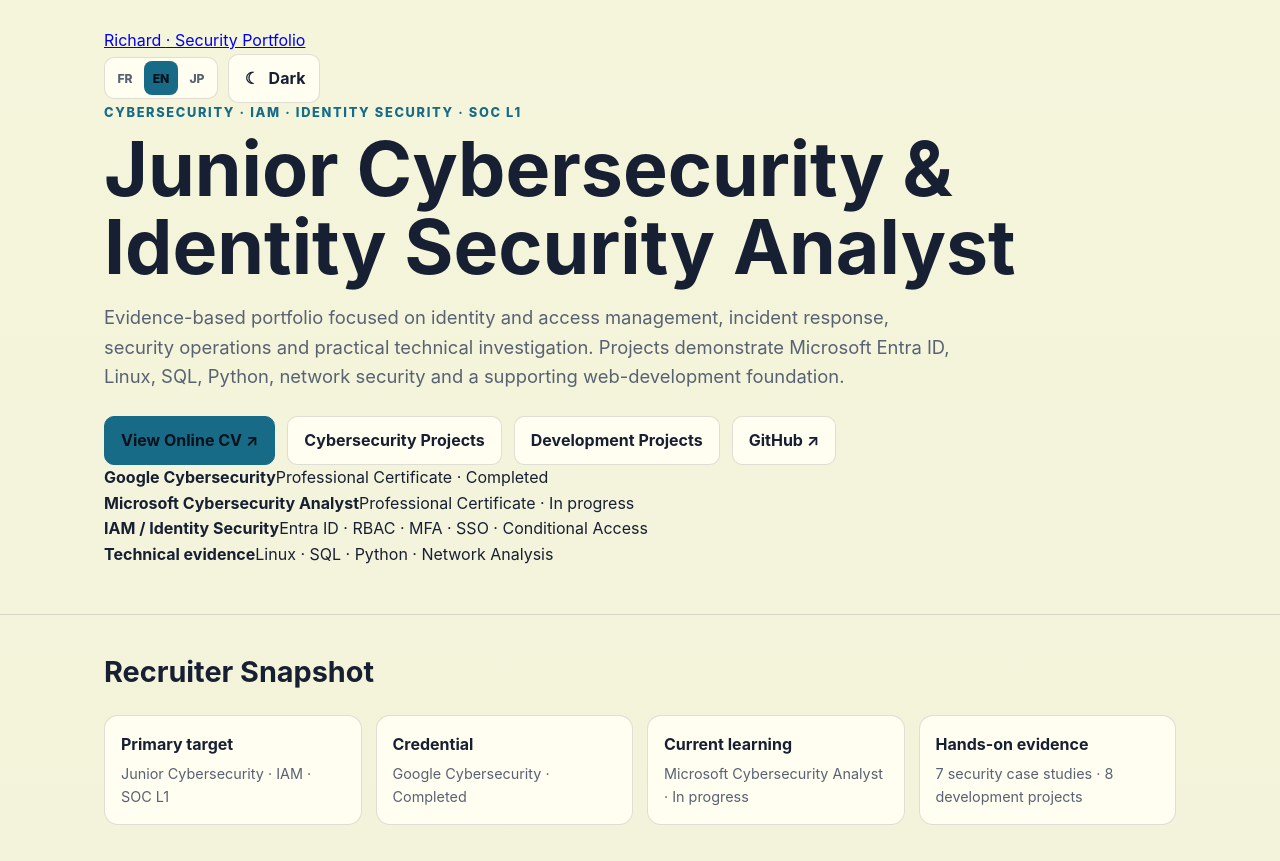
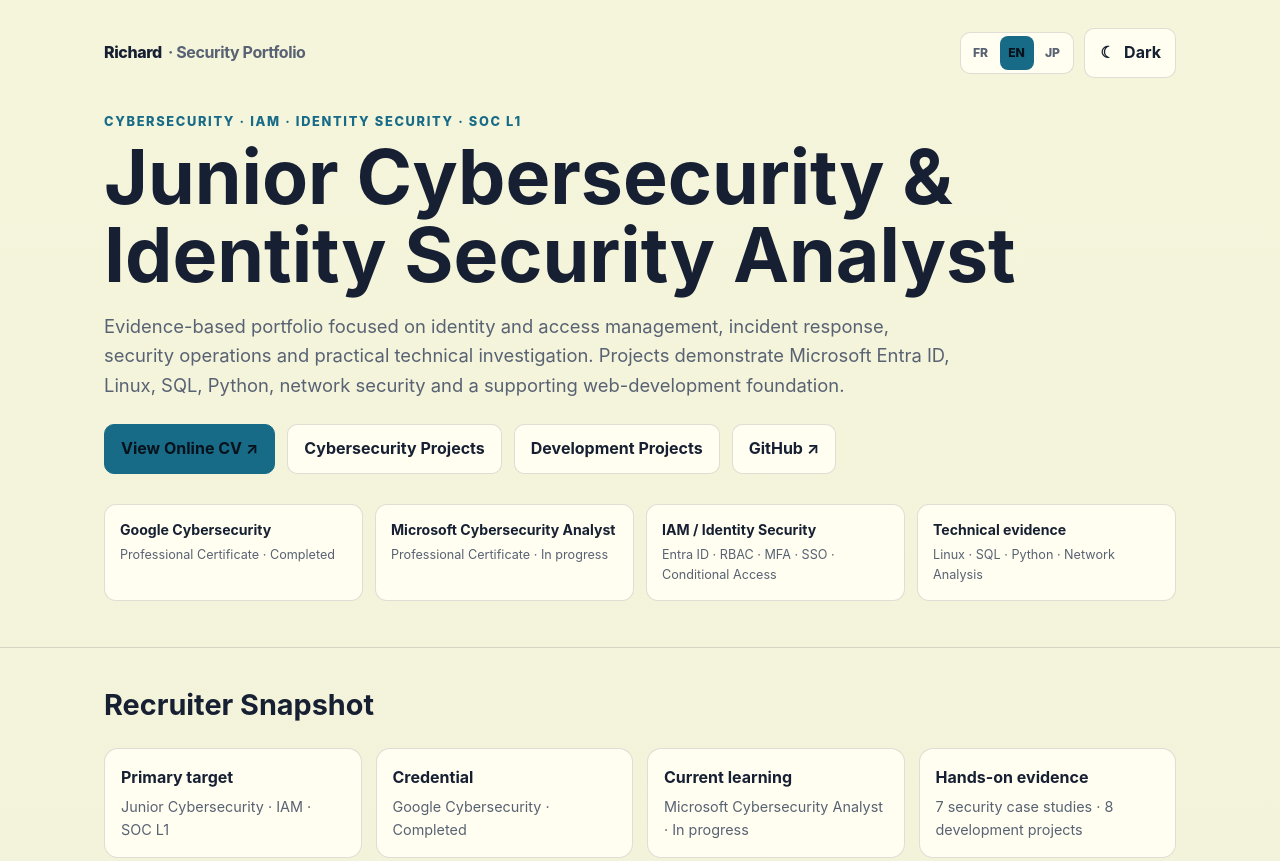
Before and after one commit to RicoITSec/cybersecurity-portfolio, a plain HTML site: page index.html in a window 1280 px wide. Shown: the top 861 px of the page. Drawn offline with Linux system fonts and the light colour scheme.

Commit message:
Fix portfolio header and project presentation styles

```diff
--- a/index.html
+++ b/index.html
@@ -42,6 +42,18 @@ html[data-theme="light"]{color-scheme:light;--bg:#f5f5dc;--bg2:#f0efd8;--bg3:#ec
 .wrap{max-width:1120px;margin:auto;padding:0 24px}header{padding:28px 0 46px;border-bottom:1px solid var(--line)}
 .header-top{display:flex;align-items:center;justify-content:space-between;gap:20px;margin-bottom:34px}
 .header-controls{display:flex;align-items:center;gap:10px;flex-shrink:0}
+.topbar{display:flex;align-items:center;justify-content:space-between;gap:20px;margin-bottom:34px}
+.portfolio-brand{display:inline-flex;align-items:center;gap:6px;color:var(--text);text-decoration:none;font-weight:850;letter-spacing:-.025em}
+.portfolio-brand span{color:var(--muted);font-weight:700}
+.hero-proof{display:grid;grid-template-columns:repeat(4,1fr);gap:12px;margin-top:30px}
+.hero-proof>div{padding:14px 15px;border:1px solid var(--line);border-radius:12px;background:var(--panel)}
+.hero-proof strong,.hero-proof span{display:block}
+.hero-proof strong{font-size:.88rem}
+.hero-proof span{margin-top:4px;color:var(--muted);font-size:.79rem}
+.project-title-link{color:var(--text);text-decoration:none}
+.project-title-link:hover{color:var(--accent)}
+.project-note{display:block;margin-top:12px;color:var(--muted);font-size:.82rem}
+
 .eyebrow{color:var(--accent);font-weight:800;letter-spacing:.13em;text-transform:uppercase;font-size:.8rem}
 h1{font-size:clamp(2.3rem,6vw,4.7rem);line-height:1.03;margin:.4rem 0 1rem}.lead{font-size:1.15rem;color:var(--muted);max-width:850px}
 .cta{display:flex;gap:12px;flex-wrap:wrap;margin-top:24px;align-items:center}.btn{display:inline-flex;align-items:center;justify-content:center;padding:11px 16px;border-radius:10px;text-decoration:none;font-weight:750;border:1px solid var(--line);background:var(--panel);color:var(--text)}.btn.primary{background:var(--accent);color:#06111b;border-color:var(--accent)}
@@ -79,7 +91,7 @@ a:focus-visible,button:focus-visible,summary:focus-visible{outline:3px solid var
 .btn:hover{transform:translateY(-1px)}
 @media(max-width:700px){.header-top{align-items:flex-start;gap:14px;margin-bottom:28px}.header-controls{margin-left:auto}.theme-label{display:none}.theme-toggle{width:44px;padding:11px 0;justify-content:center}}
 @media(max-width:520px){header{padding-top:20px}.header-top{flex-wrap:wrap}.header-controls{width:100%;justify-content:flex-end}.lang-button{min-width:31px;padding:0 6px}}
-@media(max-width:900px){.snapshot-grid{grid-template-columns:1fr 1fr}}@media(max-width:800px){.card{grid-column:span 12}.skills{grid-template-columns:1fr 1fr}}@media(max-width:520px){.skills,.snapshot-grid{grid-template-columns:1fr}}
+@media(max-width:900px){.snapshot-grid,.hero-proof{grid-template-columns:1fr 1fr}}@media(max-width:800px){.card{grid-column:span 12}.skills{grid-template-columns:1fr 1fr}}@media(max-width:520px){.skills,.snapshot-grid,.hero-proof{grid-template-columns:1fr}.portfolio-brand span{display:none}}
 @media(prefers-reduced-motion:reduce){html{scroll-behavior:auto}*,*::before,*::after{animation-duration:.01ms!important;transition-duration:.01ms!important}}
 </style>
 </head>
```
